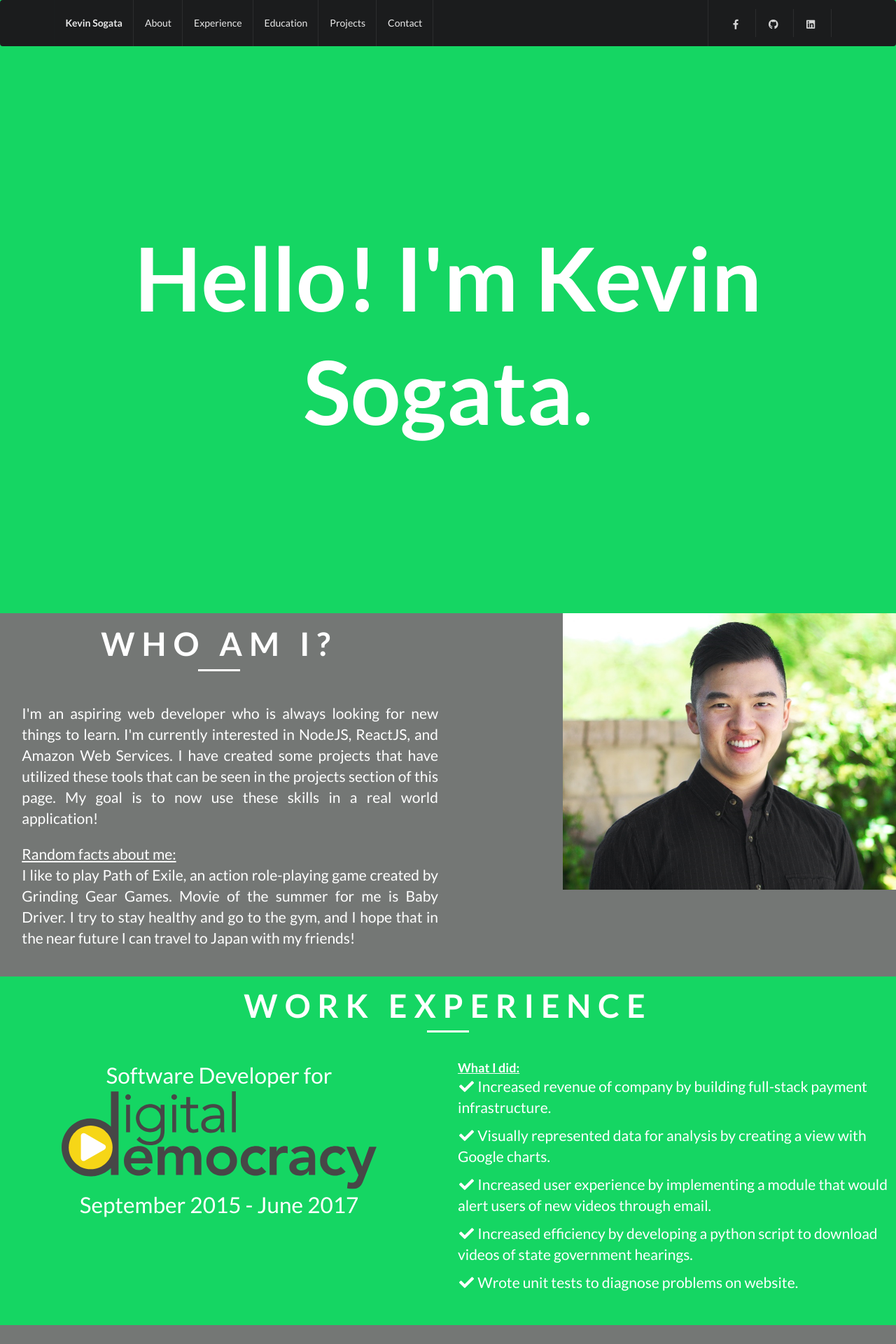
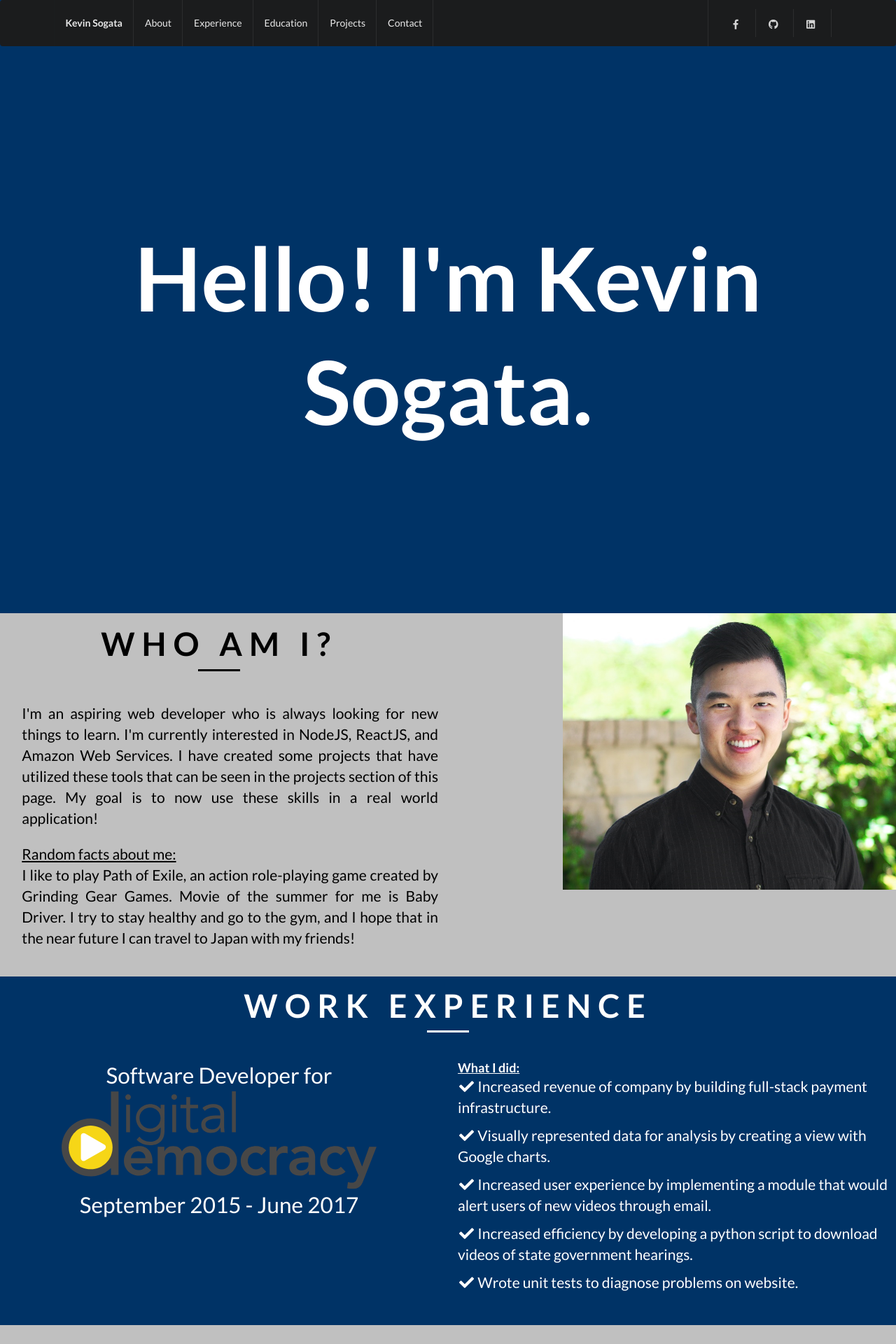
Before and after one commit to ksogata/ksogata.github.io, a Jekyll site: the page built from index.md, in a window 1280 px wide. Shown: the top 1920 px of the page at 70% size. Built offline with Jekyll 4.4.1, drawn with Linux system fonts in a browser that asks for light colours; nearby versions of some CDN libraries.

Commit message:
changed colors

```diff
--- a/_includes/footer.html
+++ b/_includes/footer.html
@@ -1,4 +1,4 @@
-    <div class="ui inverted vertical footer segment form-page">
+    <div class="ui vertical footer segment form-page inverted">
         <div class="ui container">
             Kevin Sogata 2017
         </div>
--- a/_sass/_base.scss
+++ b/_sass/_base.scss
@@ -1,12 +1,13 @@
 body {
-    background: #15d663;
+    background:  #003366;
     font-size: 150%;
     color: white;
     width: 100%;
 }
 
 .even {
-    background: #747775;
+    background: #C0C0C0;
+    color: #000;
 }
 
 .ui.huge.header {
```
